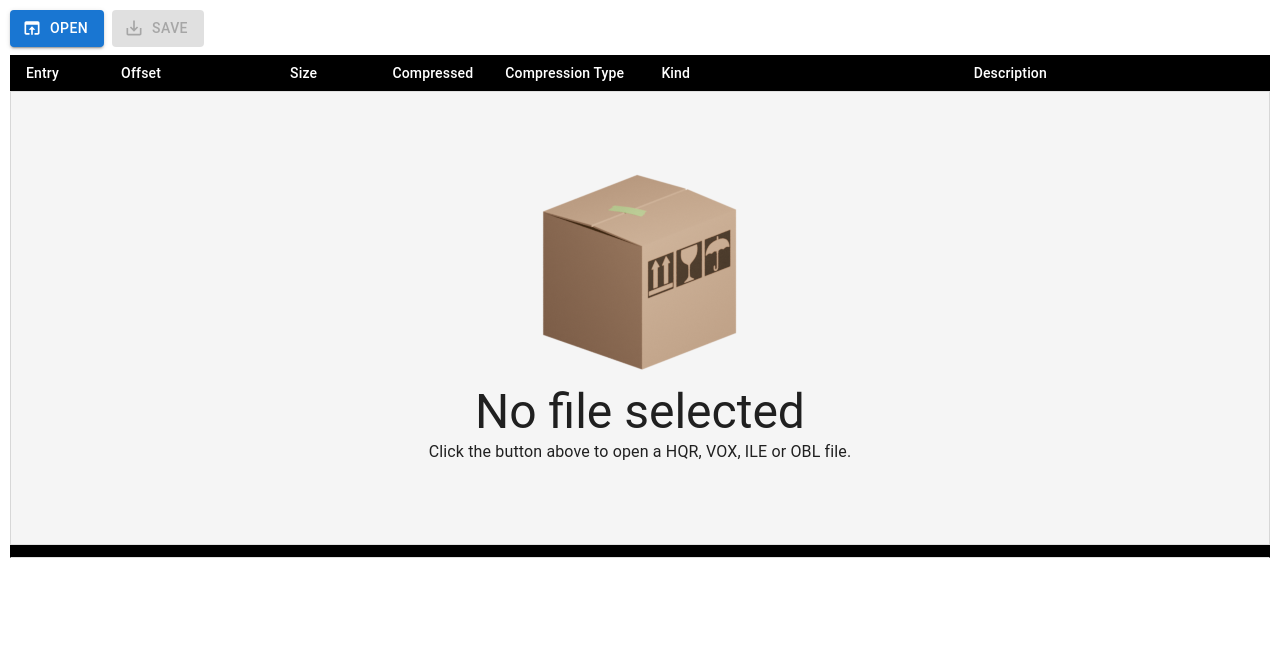
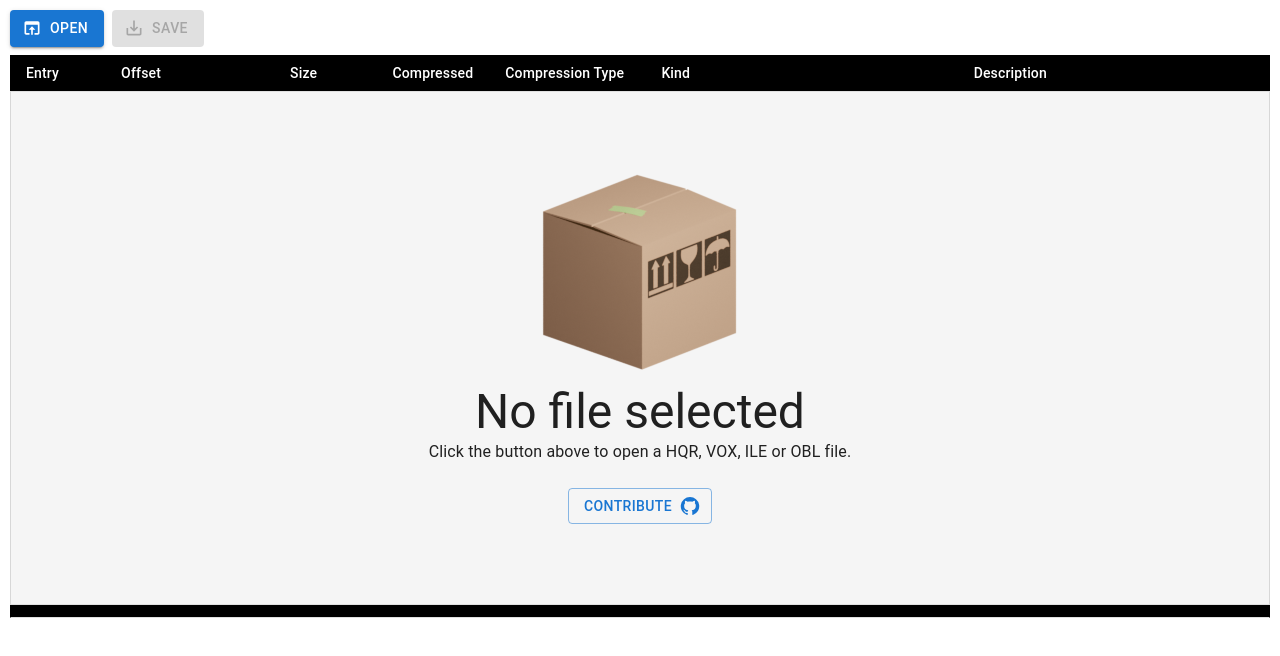
Before and after one commit to LBALab/lba-packager, a React (Create React App) app: page / in a window 1280 px wide. Shown: the top 656 px of the page. Built offline with nearby package versions, Linux system fonts and the light colour scheme.

Commit message:
Add link to github

```diff
--- a/src/Viewer.tsx
+++ b/src/Viewer.tsx
@@ -3,6 +3,7 @@
 import React from 'react';
 import {
   Button,
+  Link,
   Chip,
   Typography,
   Stack,
@@ -18,6 +19,7 @@ import { styled } from '@mui/material/styles';
 import { tableCellClasses } from '@mui/material/TableCell';
 import OpenInBrowserIcon from '@mui/icons-material/OpenInBrowser';
 import SaveAltIcon from '@mui/icons-material/SaveAlt';
+import GitHubIcon from '@mui/icons-material/GitHub';
 import { HQRInfo, showOpenHQRFileDialog } from './file-dialog';
 import { HQREntry } from '@lbalab/hqr';
 
@@ -182,6 +184,17 @@ export default function Viewer() {
                   </Typography>
                   <Typography variant="body1" align="center">
                     Click the button above to open a HQR, VOX, ILE or OBL file.
+                    <br />
+                    <br />
+                    <Link
+                      href="https://github.com/LBALab/lba-packager"
+                      underline="none"
+                      target="_blank"
+                    >
+                      <Button endIcon={<GitHubIcon />} variant="outlined">
+                        Contribute
+                      </Button>
+                    </Link>
                   </Typography>
                 </TableCell>
               </TableRow>
```
